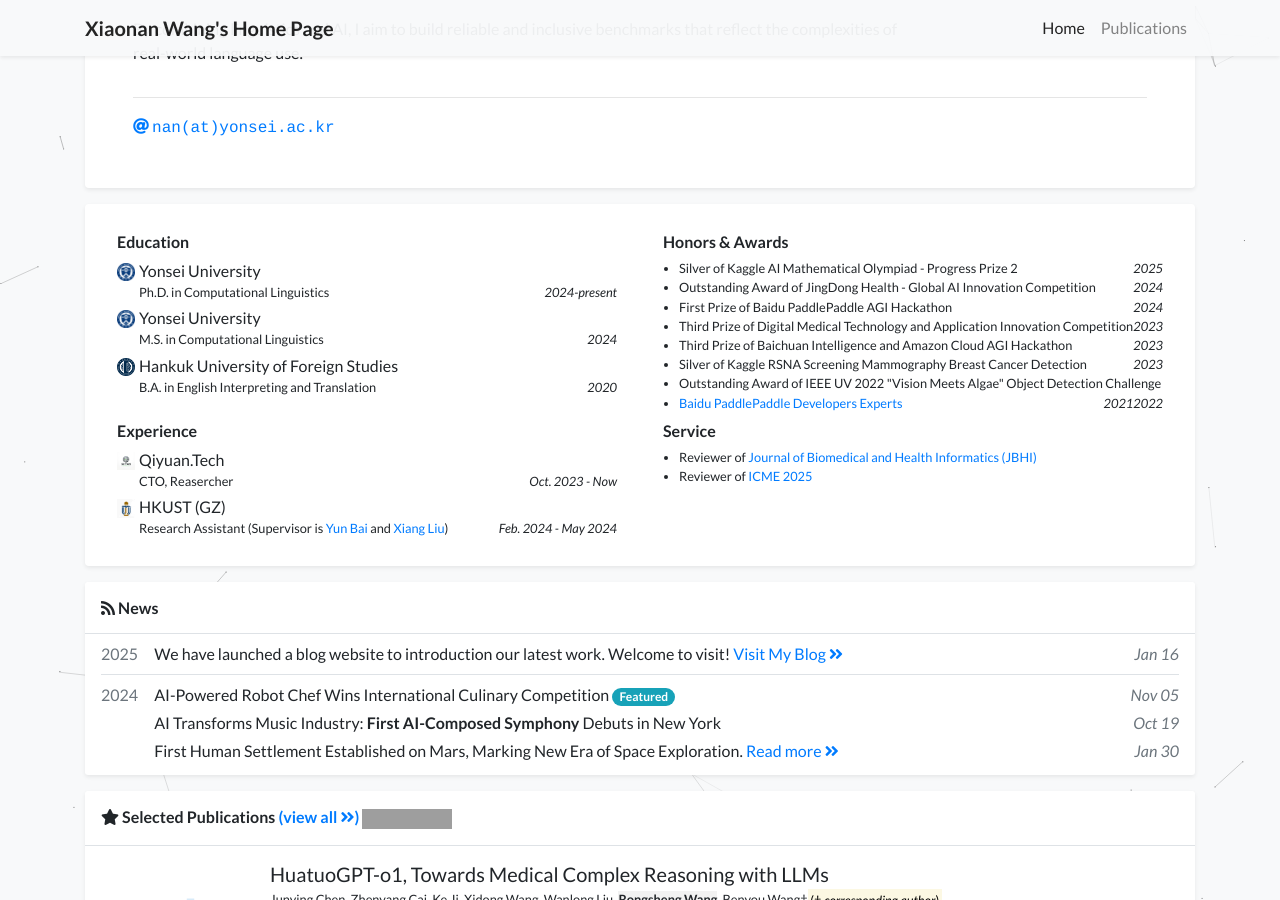
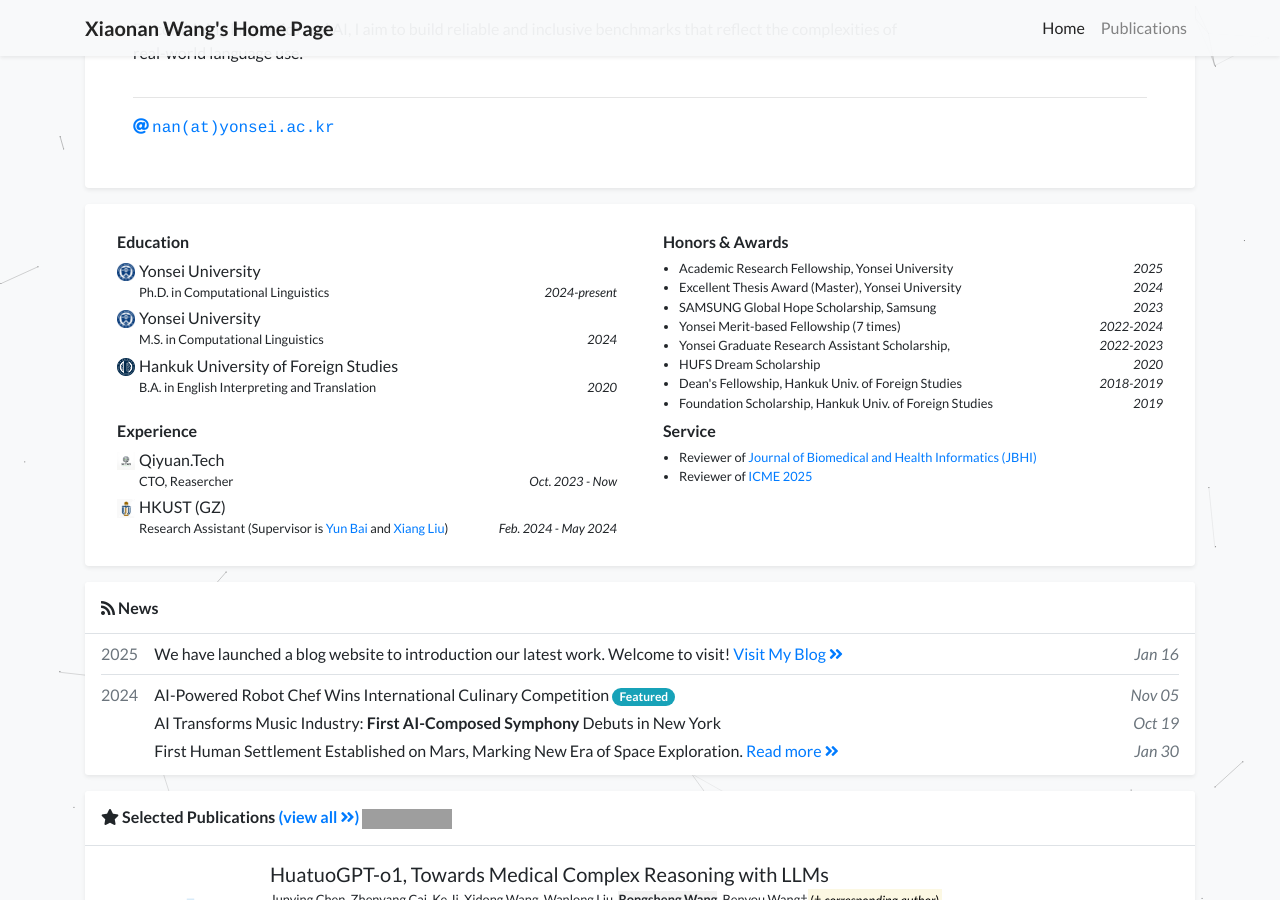
Before and after one commit to wangxiaonan-git/wangxiaonan-git.github.io, a Jekyll site: the page built from index.html, in a window 1280 px wide and 900 px high, scrolled down 367 px. Built offline with Jekyll 4.4.1, drawn with Linux system fonts in a browser that asks for light colours; a style sheet for code colours, icons or effects is not loaded; grey boxes are pictures that could not be loaded.

Commit message:
Update profile.yml

```diff
--- a/_data/profile.yml
+++ b/_data/profile.yml
@@ -59,22 +59,22 @@ experience:
 
 
 awards:
-- name: Silver of Kaggle AI Mathematical Olympiad - Progress Prize 2
+- name: Academic Research Fellowship, Yonsei University
   date: 2025
-- name: Outstanding Award of JingDong Health - Global AI Innovation Competition
+- name: Excellent Thesis Award (Master), Yonsei University
   date: 2024
-- name: First Prize of Baidu PaddlePaddle AGI Hackathon
-  date: 2024
-- name: Third Prize of Digital Medical Technology and Application Innovation Competition
+- name: SAMSUNG Global Hope Scholarship, Samsung
   date: 2023
-- name: Third Prize of Baichuan Intelligence and Amazon Cloud AGI Hackathon
-  date: 2023
-- name: Silver of Kaggle RSNA Screening Mammography Breast Cancer Detection
-  date: 2023
-- name: Outstanding Award of IEEE UV 2022 "Vision Meets Algae" Object Detection Challenge
-  date: 2022
-- name: <a href="https://www.paddlepaddle.org.cn/ppdemd?n=/ppdemd/%E7%8E%8B%E8%8D%A3%E8%83%9C">Baidu PaddlePaddle Developers Experts</a>
-  date: 2021
+- name: Yonsei Merit-based Fellowship (7 times)
+  date: 2022-2024
+- name: Yonsei Graduate Research Assistant Scholarship,
+  date: 2022-2023
+- name: HUFS Dream Scholarship
+  date: 2020
+- name: Dean's Fellowship, Hankuk Univ. of Foreign Studies
+  date: 2018-2019
+- name: Foundation Scholarship, Hankuk Univ. of Foreign Studies
+  date: 2019
 
 service:
 - name: Reviewer of <a href="https://www.embs.org/jbhi/">Journal of Biomedical and Health Informatics (JBHI)</a>
```
